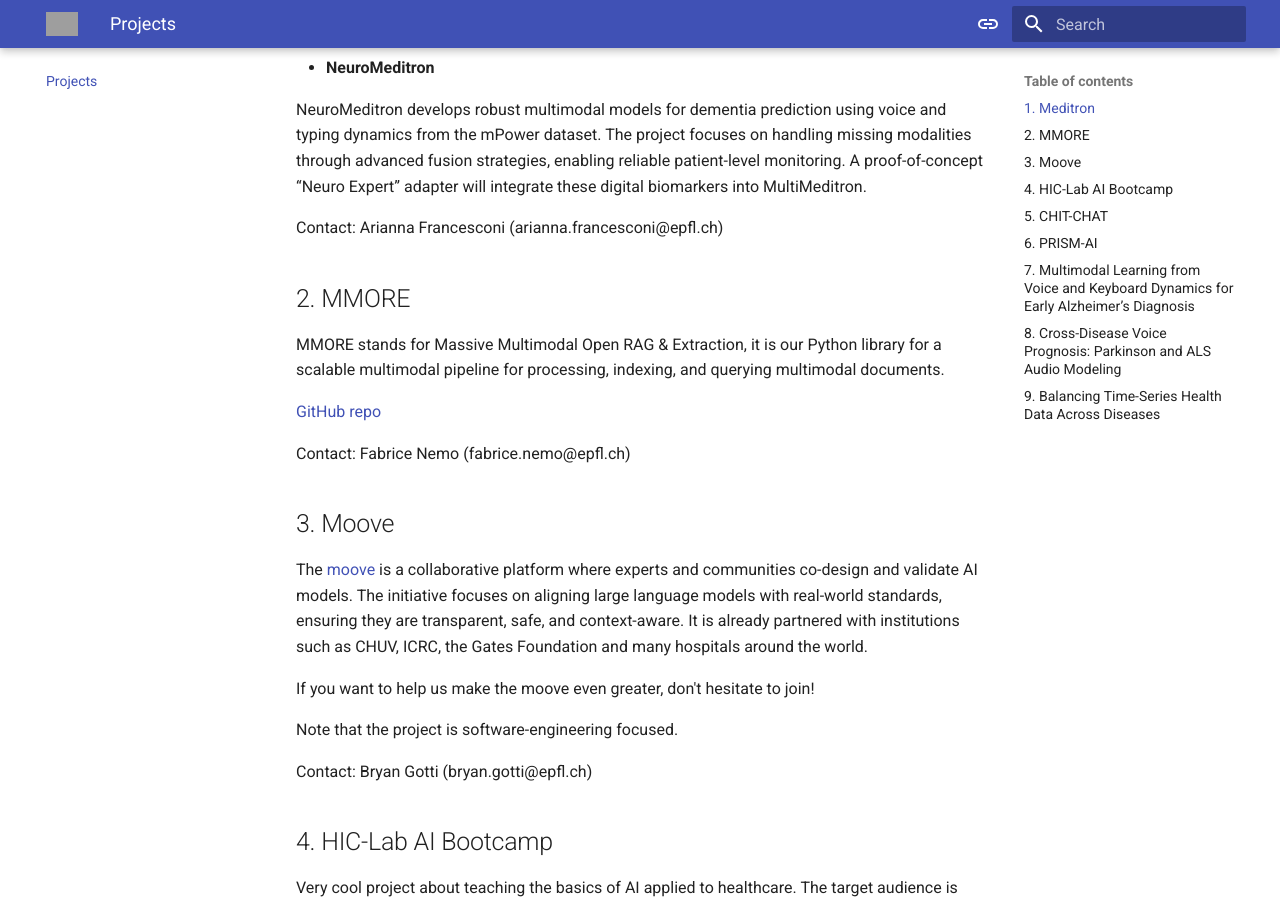
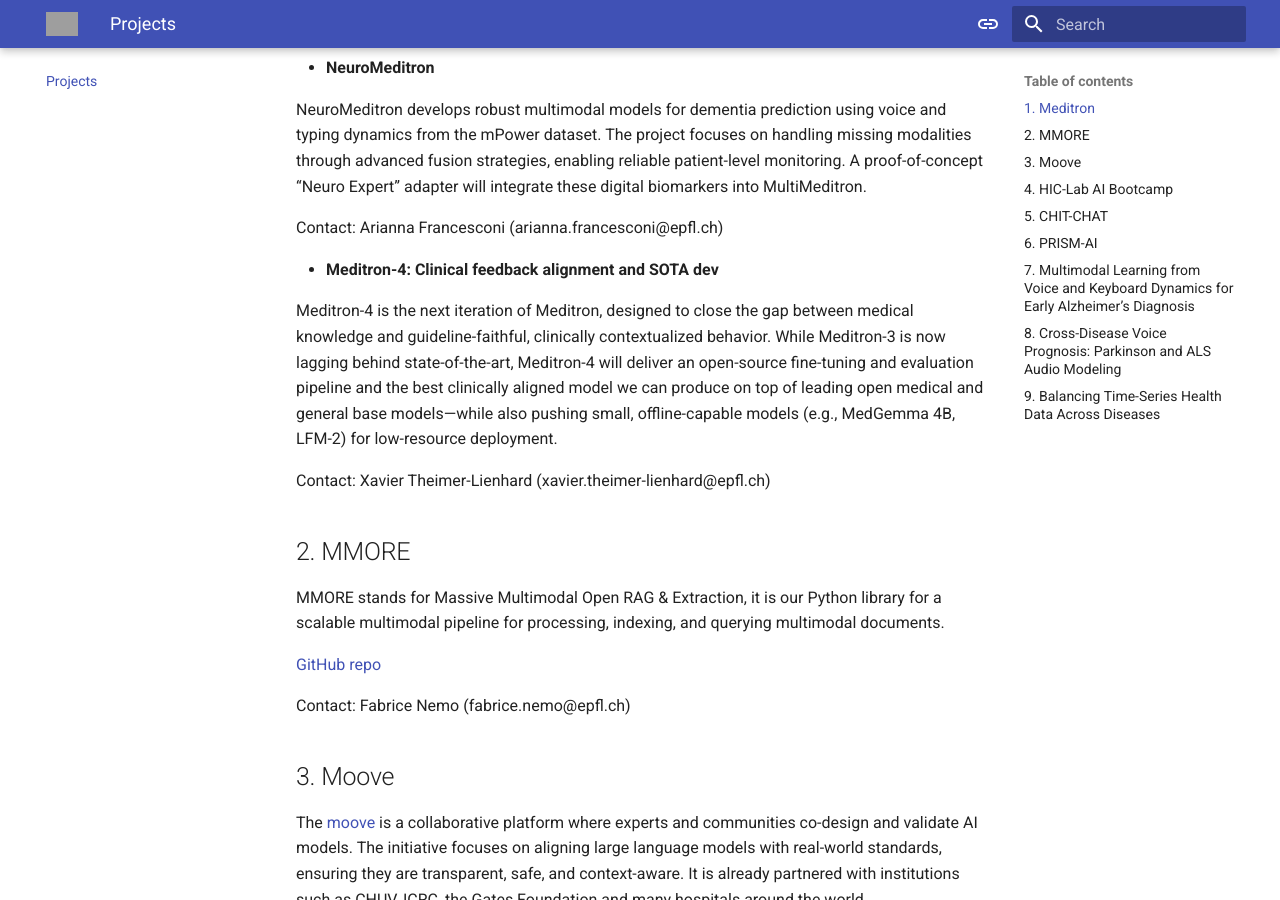
Before and after one commit to EPFLiGHT/LiGHT-doc, an MkDocs documentation site: the page built from docs/projects.md, in a window 1280 px wide and 900 px high, scrolled down 1292 px. Built offline with MkDocs 1.6.1 and Material for MkDocs 9.7.7, drawn with Linux system fonts in a browser that asks for light colours; grey boxes are pictures that could not be loaded.

Commit message:
Update projects for Fall 2025
Added new project 'Meditron-4' and updated existing project details for Fall 2025.

```diff
--- a/docs/projects.md
+++ b/docs/projects.md
@@ -35,6 +35,13 @@
   NeuroMeditron develops robust multimodal models for dementia prediction using voice and typing dynamics from the mPower dataset. The project focuses on handling missing modalities through advanced fusion strategies, enabling reliable patient-level monitoring. A proof-of-concept “Neuro Expert” adapter will integrate these digital biomarkers into MultiMeditron.
 
   Contact: Arianna Francesconi (arianna.francesconi@epfl.ch)
+
+
+- **Meditron-4: Clinical feedback alignment and SOTA dev**
+
+  Meditron-4 is the next iteration of Meditron, designed to close the gap between medical knowledge and guideline-faithful, clinically contextualized behavior. While Meditron-3 is now lagging behind state-of-the-art, Meditron-4 will deliver an open-source fine-tuning and evaluation pipeline and the best clinically aligned model we can produce on top of leading open medical and general base models—while also pushing small, offline-capable models (e.g., MedGemma 4B, LFM-2) for low-resource deployment.
+
+  Contact: Xavier Theimer-Lienhard (xavier.theimer-lienhard@epfl.ch)
 
 ## 2. MMORE
 
```
